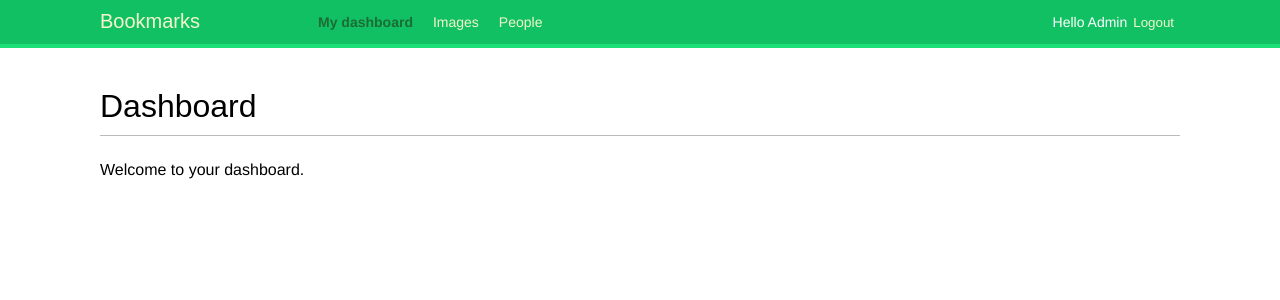
After one commit to mtdk-mitthu/socialm, a Django app: page /account/ in a window 1280 px wide. The commit adds this page. Shown: the top 300 px of the page. Run offline with Django 5.2, Linux system fonts and the light colour scheme; a user stored in the database is signed in; some web fonts are replaced.

```diff
--- /dev/null
+++ b/bookmarks/account/templates/account/dashboard.html
@@ -0,0 +1,6 @@
+{% extends "base.html" %}
+{% block title %}Dashboard{% endblock %}
+{% block content %}
+<h1>Dashboard</h1>
+<p>Welcome to your dashboard.</p>
+{% endblock %}
--- a/bookmarks/account/templates/base.html
+++ b/bookmarks/account/templates/base.html
@@ -8,6 +8,30 @@
 <body>
 <div id="header">
 <span class="logo">Bookmarks</span>
+{% if request.user.is_authenticated %}
+<ul class="menu">
+<li {% if section == "dashboard" %}class="selected"{% endif %}>
+<a href="{% url "dashboard" %}">My dashboard</a>
+</li>
+<li {% if section == "images" %}class="selected"{% endif %}>
+<a href="#">Images</a>
+</li>
+<li {% if section == "people" %}class="selected"{% endif %}>
+<a href="#">People</a>
+</li>
+</ul>
+{% endif %}
+<span class="user">
+{% if request.user.is_authenticated %}
+Hello {{ request.user.first_name|default:request.user.username }}
+<form action="{% url "logout" %}" method="post">
+<button type="submit">Logout</button>
+{% csrf_token %}
+</form>
+{% else %}
+<a href="{% url "login" %}">Log-in</a>
+{% endif %}
+</span>
 </div>
 <div id="content">
 {% block content %}
--- a/bookmarks/account/urls.py
+++ b/bookmarks/account/urls.py
@@ -1,5 +1,9 @@
+from django.contrib.auth import views as auth_views
 from django.urls import path
 from . import views
 urlpatterns = [
-    path('login/', views.user_login, name='login'),
+    # path('login/', views.user_login, name='login'),
+    path('login/', auth_views.LoginView.as_view(template_name='account/login.html'), name='login'),
+    path('logout/', auth_views.LogoutView.as_view(template_name='account/logged_out.html'), name='logout'),
+    path('', views.dashboard, name='dashboard'),
 ]
--- a/bookmarks/account/views.py
+++ b/bookmarks/account/views.py
@@ -2,6 +2,7 @@ from django.http import HttpResponse
 from django.shortcuts import render
 from django.contrib.auth import authenticate, login
 from .forms import LoginForm
+from django.contrib.auth.decorators import login_required
 
 def user_login(request):
     if request.method == 'POST':
@@ -22,3 +23,12 @@ def user_login(request):
     else:
         form = LoginForm()
     return render(request, 'account/login.html', {'form': form})
+
+
+@login_required
+def dashboard(request):
+    return render(
+request,
+'account/dashboard.html',
+{'section': 'dashboard'}
+)
--- a/bookmarks/bookmarks/settings.py
+++ b/bookmarks/bookmarks/settings.py
@@ -130,3 +130,7 @@ CSRF_TRUSTED_ORIGINS = [
     'http://localhost:8080',
     'http://127.0.0.1:8080',
 ]
+
+LOGIN_REDIRECT_URL = 'dashboard'
+LOGIN_URL = 'login'
+LOGOUT_URL = 'logout'
```
Also changed, not shown: bookmarks/account/templates/account/logged_out.html (added, +12 -0 lines), bookmarks/account/templates/registration/logged_out.html (added, +12 -0 lines), bookmarks/account/templates/registration/login.html (added, +21 -0 lines), bookmarks/db.sqlite3.
